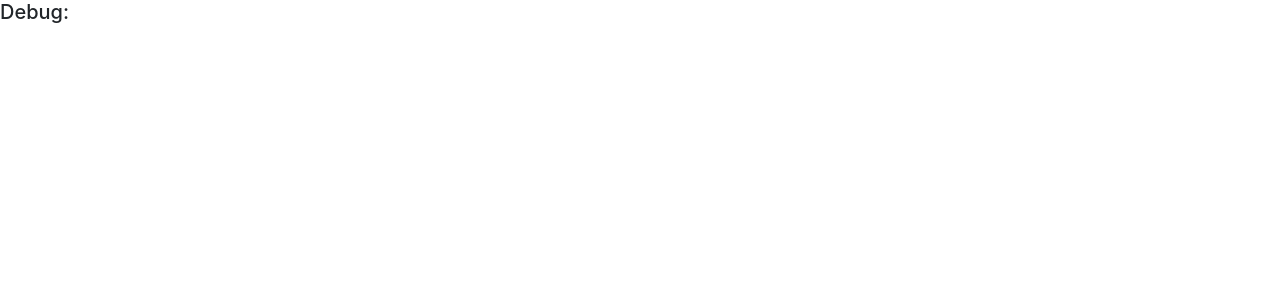
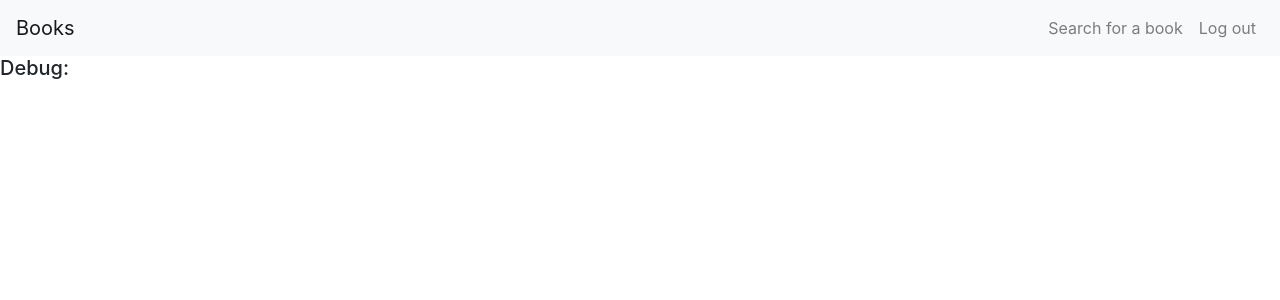
Before and after one commit to jtertil/CS50W-jt-project1, a Flask app: page / in a window 1280 px wide. Before the commit the part shown is almost empty. Shown: the top 300 px of the page. Run offline with Flask 2, Linux system fonts and the light colour scheme; the visitor is signed in with stand-in values (Sample User, id 1); some libraries are stand-ins or nearby versions.

Commit message:
navbar, readme, lint;

```diff
--- a/application.py
+++ b/application.py
@@ -31,4 +31,4 @@ app.config["SESSION_TYPE"] = "filesystem"
 engine = create_engine(os.getenv("DATABASE_URL"))
 db = scoped_session(sessionmaker(bind=engine))
 
-import views
+import views  # noqa: F401
--- a/forms.py
+++ b/forms.py
@@ -4,8 +4,8 @@ from wtforms.validators import InputRequired, Length, EqualTo
 
 
 class LoginForm(FlaskForm):
-    login = StringField('login', validators = [InputRequired(), Length(3, 64)])
-    passw = PasswordField('password', validators = [InputRequired()])
+    login = StringField('login', validators=[InputRequired(), Length(3, 64)])
+    passw = PasswordField('password', validators=[InputRequired()])
     submit = SubmitField('login')
 
 
--- a/import.py
+++ b/import.py
@@ -71,7 +71,9 @@ def main():
                     {"name": a})
                 inserted += 1
         db.commit()
-        print(f'Authors update done (inserted:{inserted}, skipped: {skipped}).')
+        print(
+            f'Authors update done (inserted:{inserted}, skipped: {skipped}).'
+        )
 
     def update_books(list_of_books):
         """
--- a/templates/base.html
+++ b/templates/base.html
@@ -3,14 +3,18 @@
 <head>
   <!-- Required meta tags -->
   <meta charset="utf-8">
-    <meta name="viewport" content="width=device-width, initial-scale=1, shrink-to-fit=no">
+  <meta name="viewport"
+        content="width=device-width, initial-scale=1, shrink-to-fit=no">
 
   <!-- Libs CSS -->
 
   <!-- Theme CSS -->
 
   <!-- Bootstrap CSS -->
-    <link rel="stylesheet" href="https://stackpath.bootstrapcdn.com/bootstrap/4.3.1/css/bootstrap.min.css" integrity="sha384-ggOyR0iXCbMQv3Xipma34MD+dH/1fQ784/j6cY/iJTQUOhcWr7x9JvoRxT2MZw1T" crossorigin="anonymous">
+  <link rel="stylesheet"
+        href="https://stackpath.bootstrapcdn.com/bootstrap/4.3.1/css/bootstrap.min.css"
+        integrity="sha384-ggOyR0iXCbMQv3Xipma34MD+dH/1fQ784/j6cY/iJTQUOhcWr7x9JvoRxT2MZw1T"
+        crossorigin="anonymous">
 
   {% block styles %}
   {% endblock %}
@@ -19,6 +23,37 @@
 
 </head>
 <body>
+<!-- navbar -->
+<nav class="navbar navbar-expand-lg navbar-light bg-light">
+  <a class="navbar-brand" href="/">Books</a>
+  <button class="navbar-toggler" type="button" data-toggle="collapse"
+          data-target="#navbarNav" aria-controls="navbarNav"
+          aria-expanded="false" aria-label="Toggle navigation">
+    <span class="navbar-toggler-icon"></span>
+  </button>
+  <div class="collapse navbar-collapse" id="navbarNav">
+    <ul class="navbar-nav ml-auto">
+      {% if session['user'] %}
+      <li class="nav-item">
+        <a class="nav-link" href="#" tabindex="-1"
+           aria-disabled="true">Search for a book</a>
+      </li>
+      <li class="nav-item">
+        <a class="nav-link" href="Logout" tabindex="-1"
+           aria-disabled="true">Log out</a>
+      </li>
+      {% else %}
+      <li class="nav-item">
+        <a class="nav-link" href="/register">Sign up</a>
+      </li>
+      <li class="nav-item">
+        <a class="nav-link" href="/login">Sign in</a>
+      </li>
+      {% endif %}
+    </ul>
+  </div>
+</nav>
+
 {% block content %}
 {% endblock %}
 
@@ -35,8 +70,14 @@
 
 <!-- Optional JavaScript -->
 <!-- jQuery first, then Popper.js, then Bootstrap JS -->
-  <script src="https://code.jquery.com/jquery-3.3.1.slim.min.js" integrity="sha384-q8i/X+965DzO0rT7abK41JStQIAqVgRVzpbzo5smXKp4YfRvH+8abtTE1Pi6jizo" crossorigin="anonymous"></script>
-  <script src="https://cdnjs.cloudflare.com/ajax/libs/popper.js/1.14.7/umd/popper.min.js" integrity="sha384-UO2eT0CpHqdSJQ6hJty5KVphtPhzWj9WO1clHTMGa3JDZwrnQq4sF86dIHNDz0W1" crossorigin="anonymous"></script>
-  <script src="https://stackpath.bootstrapcdn.com/bootstrap/4.3.1/js/bootstrap.min.js" integrity="sha384-JjSmVgyd0p3pXB1rRibZUAYoIIy6OrQ6VrjIEaFf/nJGzIxFDsf4x0xIM+B07jRM" crossorigin="anonymous"></script>
+<script src="https://code.jquery.com/jquery-3.3.1.slim.min.js"
+        integrity="sha384-q8i/X+965DzO0rT7abK41JStQIAqVgRVzpbzo5smXKp4YfRvH+8abtTE1Pi6jizo"
+        crossorigin="anonymous"></script>
+<script src="https://cdnjs.cloudflare.com/ajax/libs/popper.js/1.14.7/umd/popper.min.js"
+        integrity="sha384-UO2eT0CpHqdSJQ6hJty5KVphtPhzWj9WO1clHTMGa3JDZwrnQq4sF86dIHNDz0W1"
+        crossorigin="anonymous"></script>
+<script src="https://stackpath.bootstrapcdn.com/bootstrap/4.3.1/js/bootstrap.min.js"
+        integrity="sha384-JjSmVgyd0p3pXB1rRibZUAYoIIy6OrQ6VrjIEaFf/nJGzIxFDsf4x0xIM+B07jRM"
+        crossorigin="anonymous"></script>
 </body>
 </html>
--- a/tests.py
+++ b/tests.py
@@ -2,7 +2,7 @@ import unittest
 from application import app
 
 
-class ViewsTest(unittest.TestCase):
+class TestViews(unittest.TestCase):
 
     def setUp(self):
         self.app = app.test_client()
```
Also changed, not shown: views.py (+8 -8 lines), README.md. Lines whose indentation alone changed are shown as unchanged.
